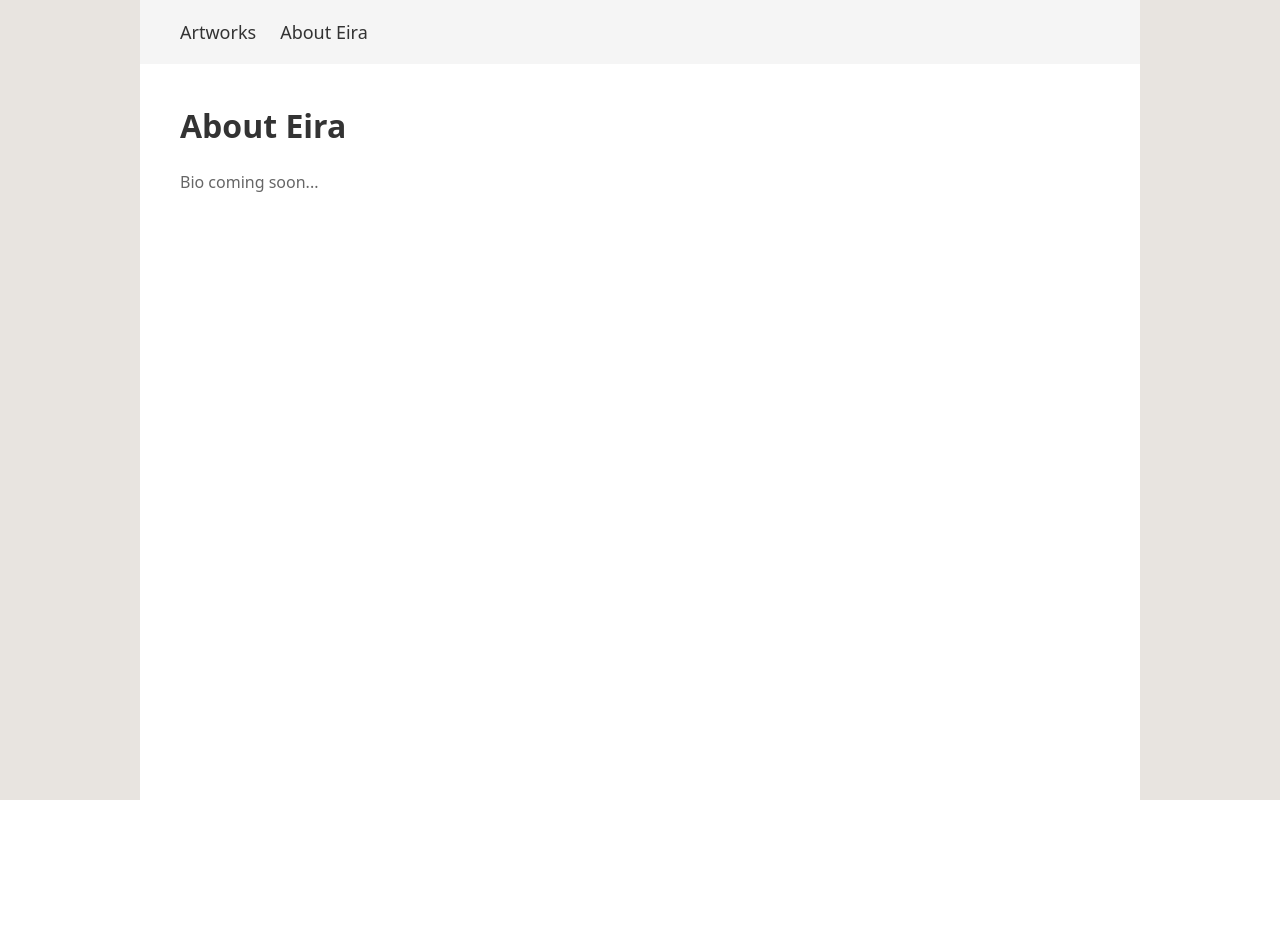
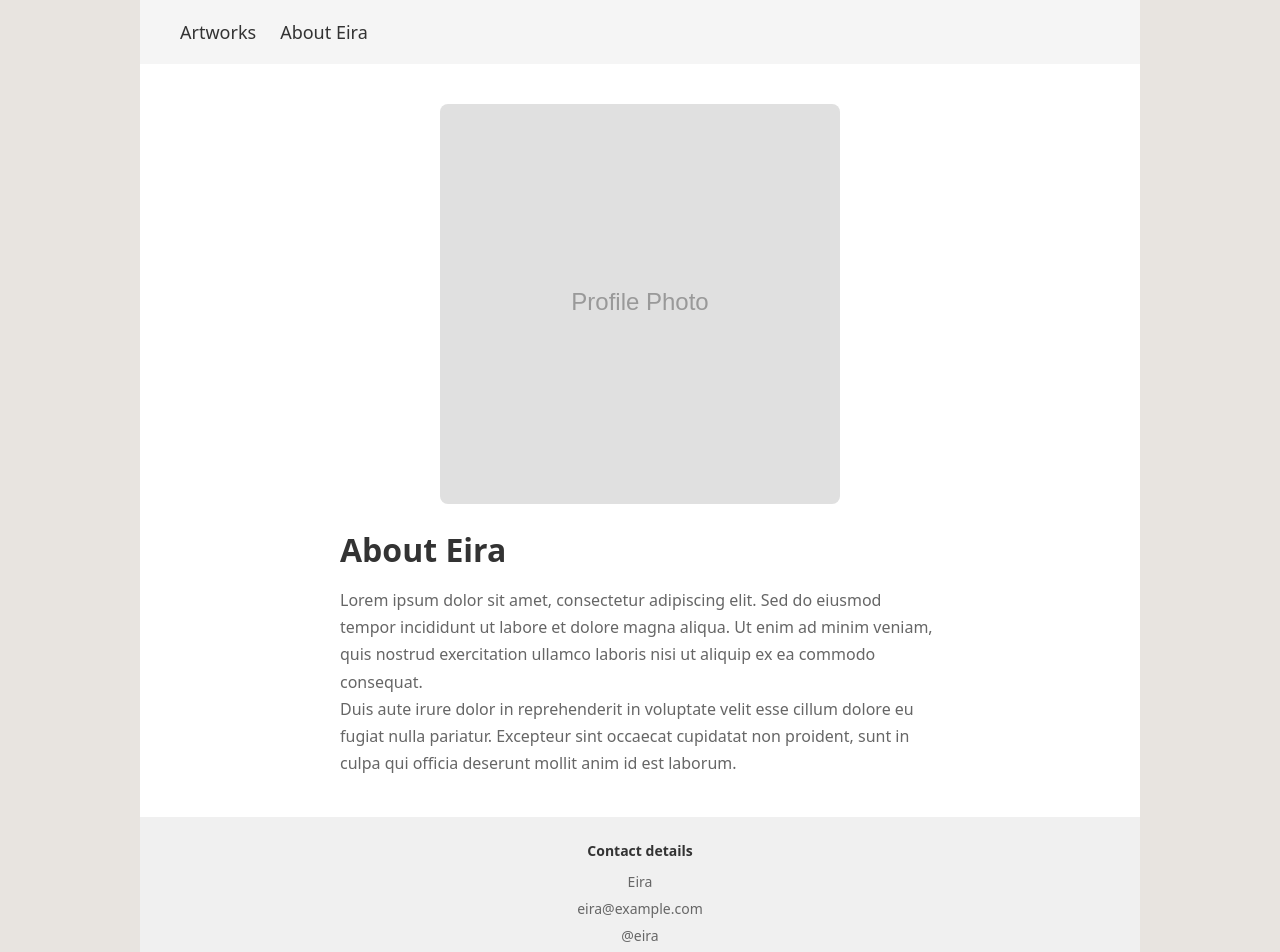
Before and after one commit to KristianBerg/eira-webpage, a React (Vite) app: page /about in a window 1280 px wide. Shown: the top 952 px of the page. Before the commit the page ends 800 px from the top, so only its background shows below. Built offline with nearby package versions, Linux system fonts and the light colour scheme.

Commit message:
Add About page content and footer with contact details
- About page: profile image placeholder, title, lorem ipsum bio
- Footer: contact details with name, email, and Instagram link
- Centered layout for About page content

Co-Authored-By: Claude Opus 4.5 <noreply@anthropic.com>

```diff
--- a/src/components/Layout.tsx
+++ b/src/components/Layout.tsx
@@ -40,6 +40,33 @@ const Main = styled.main`
   padding: 40px;
 `
 
+const Footer = styled.footer`
+  padding: 24px 40px;
+  background: ${colors.backgroundMuted};
+  text-align: center;
+  color: ${colors.textSecondary};
+  font-size: 14px;
+  display: flex;
+  flex-direction: column;
+  gap: 8px;
+`
+
+const FooterLink = styled.a`
+  color: ${colors.textSecondary};
+  text-decoration: none;
+
+  &:hover {
+    color: ${colors.textPrimary};
+  }
+`
+
+const FooterTitle = styled.h3`
+  font-size: 14px;
+  font-weight: 600;
+  color: ${colors.textPrimary};
+  margin-bottom: 4px;
+`
+
 export function Layout() {
   return (
     <PageWrapper>
@@ -51,6 +78,14 @@ export function Layout() {
         <Main>
           <Outlet />
         </Main>
+        <Footer>
+          <FooterTitle>Contact details</FooterTitle>
+          <div>Eira</div>
+          <FooterLink href="mailto:eira@example.com">eira@example.com</FooterLink>
+          <FooterLink href="https://instagram.com/eira" target="_blank" rel="noopener noreferrer">
+            @eira
+          </FooterLink>
+        </Footer>
       </Container>
     </PageWrapper>
   )
--- a/src/pages/AboutEira.tsx
+++ b/src/pages/AboutEira.tsx
@@ -1,20 +1,42 @@
 import styled from 'styled-components'
 import { colors } from '../theme/colors'
 
+const Container = styled.div`
+  max-width: 600px;
+  margin: 0 auto;
+`
+
+const ProfileImage = styled.img`
+  display: block;
+  width: 100%;
+  max-width: 400px;
+  height: auto;
+  border-radius: 8px;
+  margin: 0 auto 24px;
+`
+
 const Title = styled.h1`
   font-size: 32px;
-  margin-bottom: 24px;
+  margin-bottom: 16px;
 `
 
-const Placeholder = styled.p`
+const Description = styled.p`
   color: ${colors.textSecondary};
+  font-size: 16px;
+  line-height: 1.7;
 `
 
 export function AboutEira() {
   return (
-    <div>
+    <Container>
+      <ProfileImage src="/profile.svg" alt="Eira" />
       <Title>About Eira</Title>
-      <Placeholder>Bio coming soon...</Placeholder>
-    </div>
+      <Description>
+        Lorem ipsum dolor sit amet, consectetur adipiscing elit. Sed do eiusmod tempor incididunt ut labore et dolore magna aliqua. Ut enim ad minim veniam, quis nostrud exercitation ullamco laboris nisi ut aliquip ex ea commodo consequat.
+      </Description>
+      <Description>
+        Duis aute irure dolor in reprehenderit in voluptate velit esse cillum dolore eu fugiat nulla pariatur. Excepteur sint occaecat cupidatat non proident, sunt in culpa qui officia deserunt mollit anim id est laborum.
+      </Description>
+    </Container>
   )
 }
```
Also changed, not shown: public/profile.svg (added).
